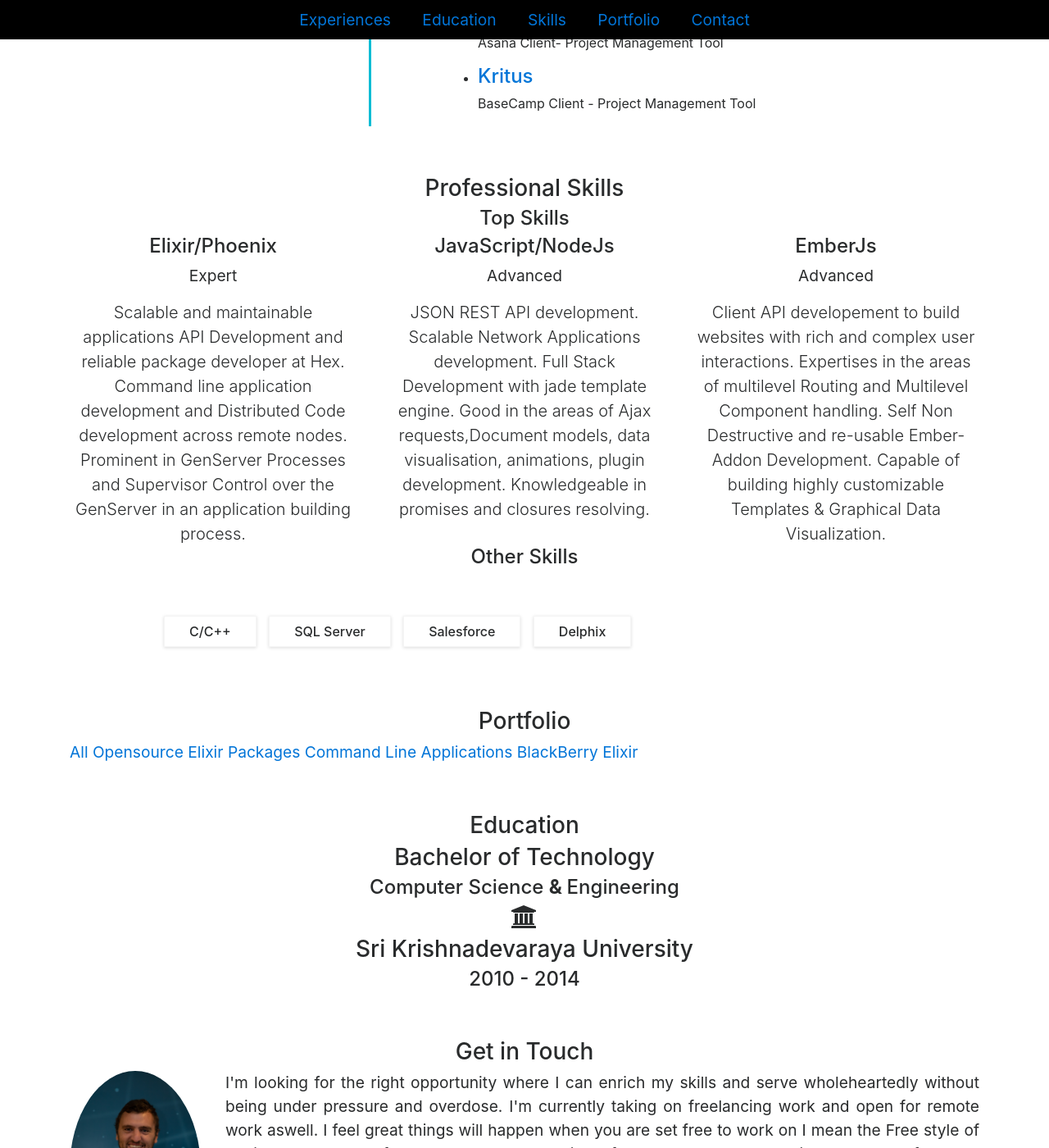
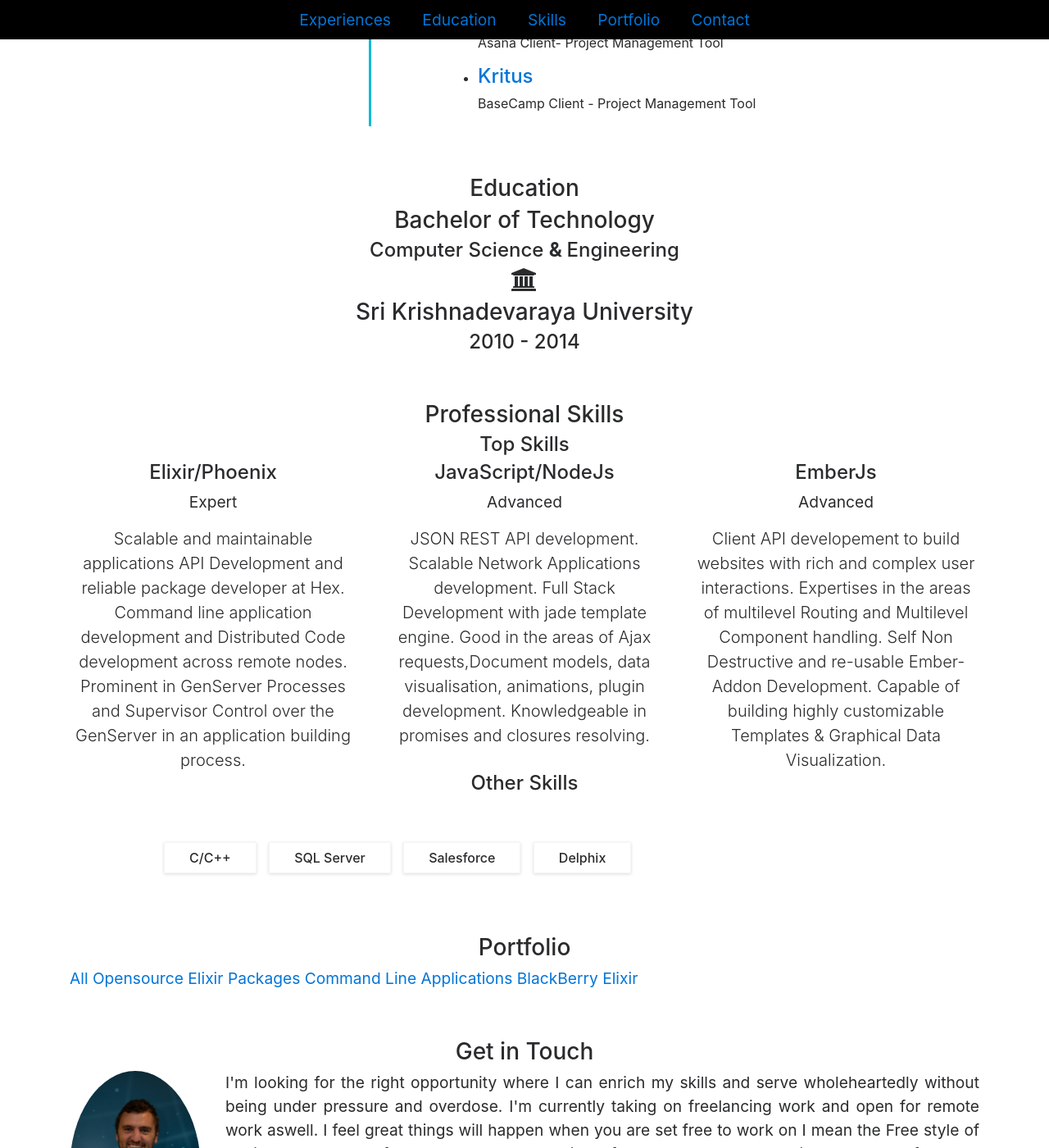
Before and after one commit to HBarthe/hbarthe.github.io, a Jekyll site: the page built from index.html, in a window 1280 px wide and 1400 px high, scrolled down 1712 px. Shown: the whole window at 82% size. Built offline with Jekyll 4.4.1, drawn with Linux system fonts in a browser that asks for light colours; a style sheet for code colours, icons or effects is not loaded.

Commit message:
"Profile 4"

```diff
--- a/index.html
+++ b/index.html
@@ -24,6 +24,10 @@
     {% include experiences.html experiences=site.data.experiences %}
 </section>
 
+<section id="education" class="section">
+    {% include education.html %}
+</section>
+
 <section id="skills" class="section" >
     {% include skills.html skills=site.data.skills %}
 </section>
@@ -34,10 +38,6 @@
 
 </section>
 
-<section id="education" class="section">
-    {% include education.html %}
-</section>
-
 <section id="contact" class="section">
     {% include contact.html %}
 </section>
```
